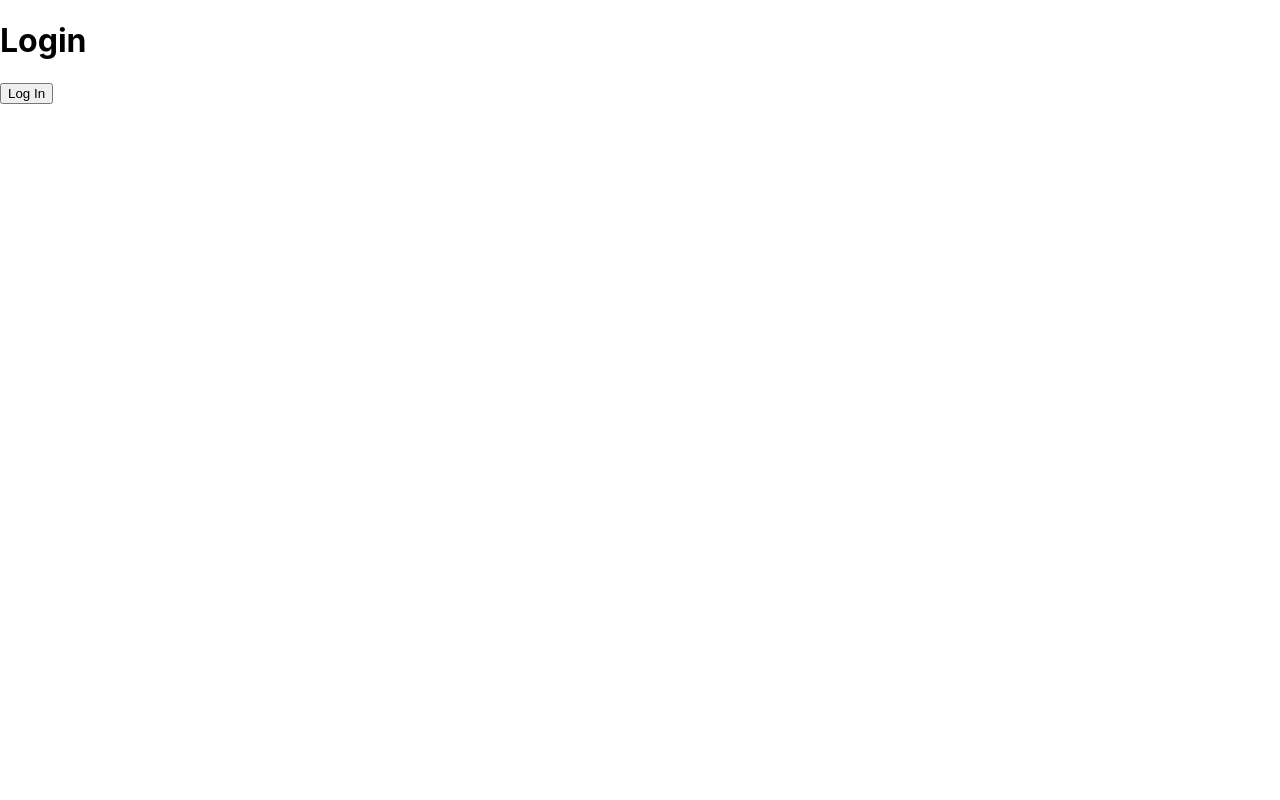
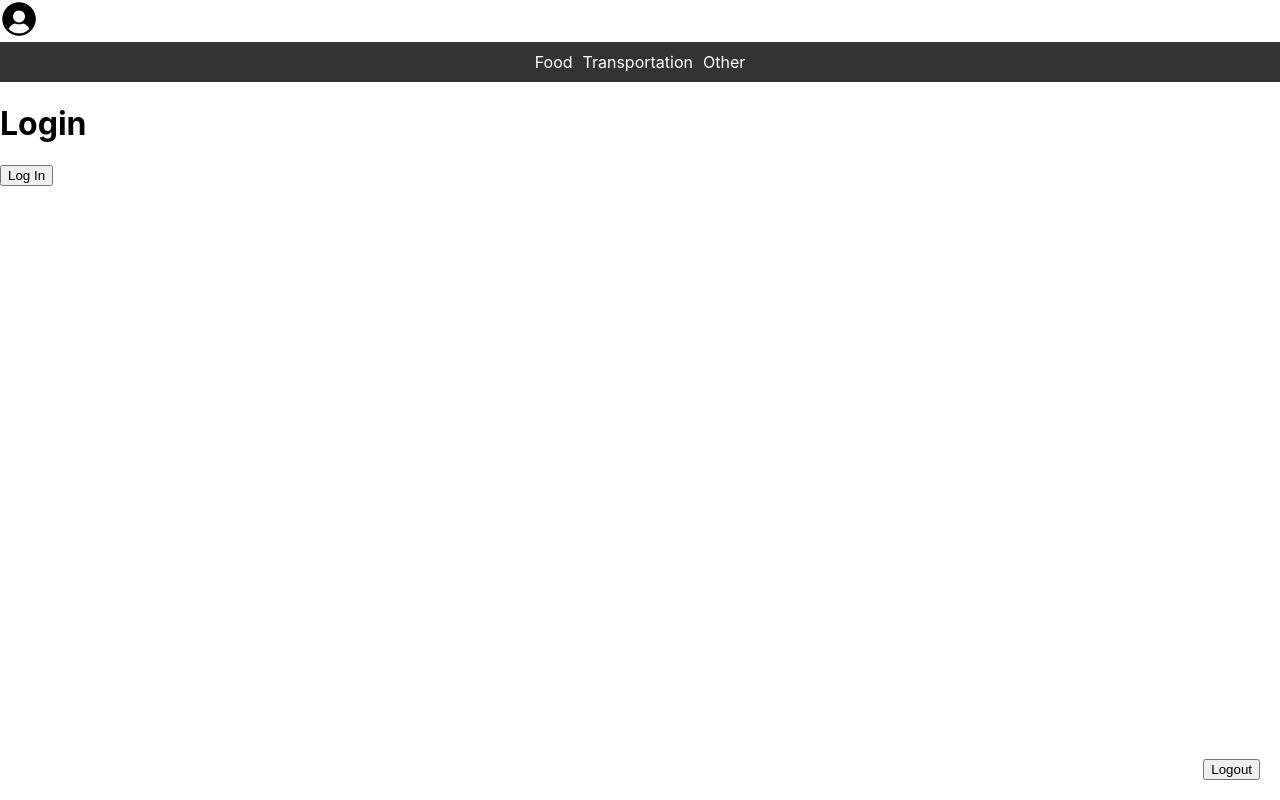
Before and after one commit to vanhugee/Campushood, a React (Create React App) app in the folder client/: page / in a window 1280 px wide. Built offline with nearby package versions, Linux system fonts and the light colour scheme.

Commit message:
Adding Components

```diff
--- /dev/null
+++ b/client/src/components/LogOut.tsx
@@ -0,0 +1,15 @@
+const logoutStyle: React.CSSProperties = {
+    position: 'fixed',
+    bottom: '20px',
+    right: '20px',
+};
+
+export function LogoutButton() {
+    return (
+        <div style={logoutStyle}>
+        <button>Logout</button>
+        </div>
+    );
+
+
+}
--- /dev/null
+++ b/client/src/components/NavBar.tsx
@@ -0,0 +1,9 @@
+export function NavBar() {
+    return(
+        <div style={{ backgroundColor: '#333', padding: '10px', textAlign: 'center' }}>
+            <a href="/food" style={{ color: 'white', textDecoration: 'none', marginRight: '10px' }}>Food</a>
+            <a href="/transpo" style={{ color: 'white', textDecoration: 'none', marginRight: '10px' }}>Transportation</a>
+            <a href="/misc" style={{ color: 'white', textDecoration: 'none' }}>Other</a>
+        </div>
+    )
+}
--- /dev/null
+++ b/client/src/components/UserIcon.tsx
@@ -0,0 +1,21 @@
+import userIcon from '../images/UserIcon.png';
+
+const headerStyle: React.CSSProperties = {
+    display: 'flex',
+    justifyContent: 'flex-end',
+    alignItems: 'center',
+    padding: '10px',
+};
+
+const userIconStyle: React.CSSProperties = {
+    marginRight: '10px', // Adjust spacing as needed
+};
+
+export function UserIcon() {
+    return(
+        <div style={userIconStyle}>
+            {/* You can replace the user icon with an actual image or an SVG */}
+            <img src={userIcon} alt="User Icon" style={{ width: '3%', height: '3%' }} />
+        </div>
+    )
+}
--- a/client/src/pages/Home.tsx
+++ b/client/src/pages/Home.tsx
@@ -1,9 +1,18 @@
 import React from 'react';
 import { LoginButton } from '../components/LogIn'
+import { LogoutButton } from '../components/LogOut'
+import { NavBar } from '../components/NavBar'
+import { UserIcon } from '../components/UserIcon'
 
 
 export function Home() {
     return (
-        <LoginButton />
+        <div>
+            <UserIcon />
+            <NavBar />
+            <LoginButton />
+            <LogoutButton />
+        </div>
+
     )
 }
```
Also changed, not shown: client/src/images/UserIcon.png (added).
